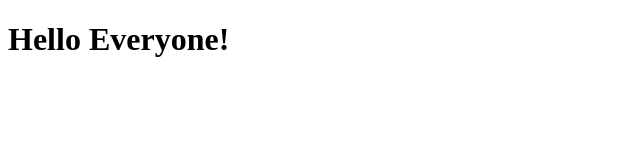
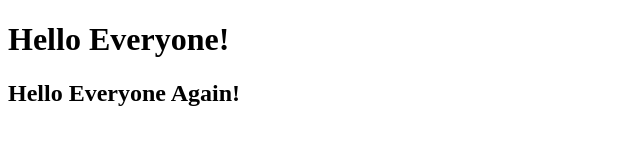
Before and after one commit to Travo100/my-demo-repo, a plain HTML site: page index.html in a window 1280 px wide. Shown: the whole page, without its empty margins (0-640 px from the left). Drawn offline with Linux system fonts and the light colour scheme.

Commit message:
Added an h2

```diff
--- a/index.html
+++ b/index.html
@@ -5,5 +5,6 @@
     </head>
     <body>
         <h1>Hello Everyone!</h1>
+        <h2>Hello Everyone Again!</h2>
     </body>
 </html>
```
